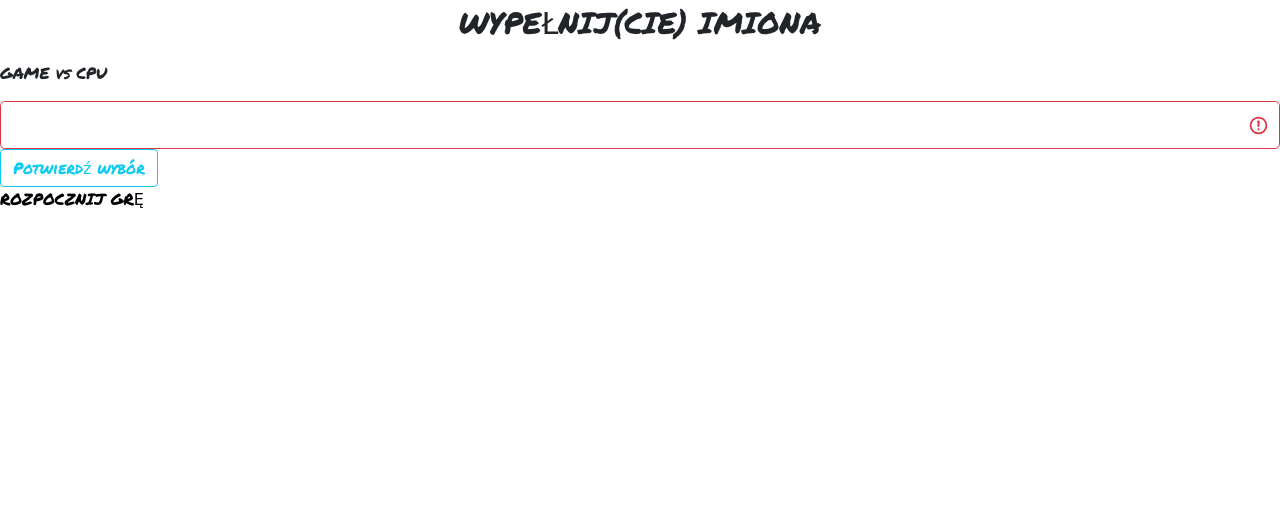
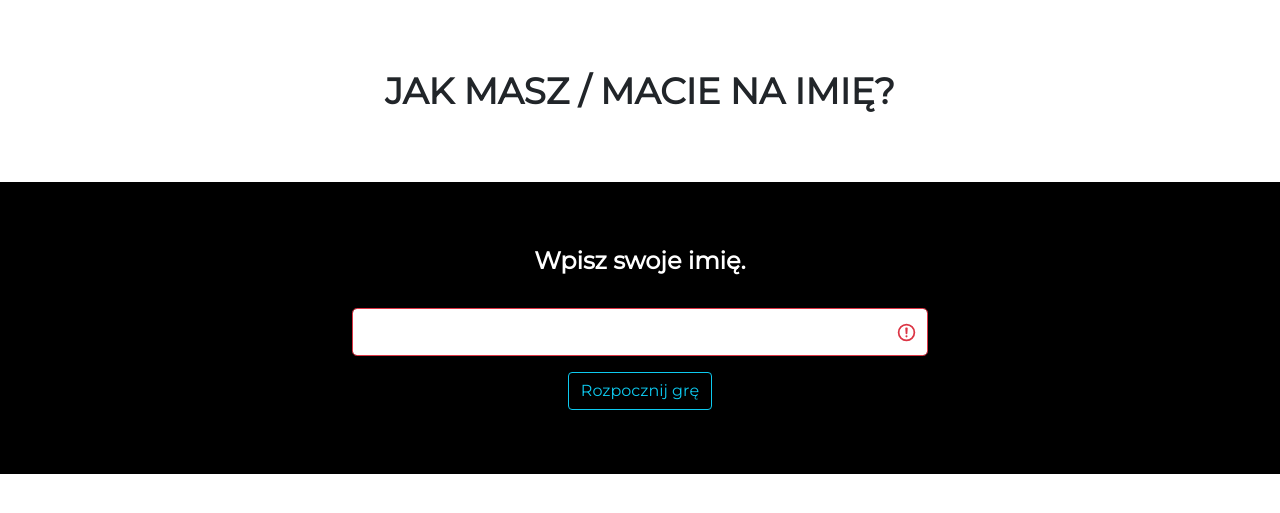
Before and after one commit to Agnieszka1996/IG_projekt, a Flask app: page /formularz/cpu in a window 1280 px wide. Shown: the top 513 px of the page. Run offline with Flask 2, Linux system fonts and the light colour scheme; some libraries are stand-ins or nearby versions.

Commit message:
prawie prawie gotowe

```diff
--- a/app.py
+++ b/app.py
@@ -1,6 +1,7 @@
 from flask import Flask, render_template, request, redirect, url_for, flash
 from form import *
-from game import Game, Player
+from game import *
+# from game import Game, Player
 from collections import OrderedDict
 
 app = Flask(__name__)
@@ -128,7 +129,8 @@ def wyloz_karte(tryb_gry, karta):
     global gra
     print(gra.turn)
     if karta not in gra.gracze[gra.turn].karty_gracza:
-        flash(f"{gra.imiona_graczy[gra.turn]}, W Twoich kartach nie ma takiej sylaby i musiales dobrac karte za to!")
+        flash('W Twoich kartach nie ma takiej sylaby i musiales dobrac karte za to!')
+        # flash(f'{gra.imiona_graczy[gra.turn]}, w Twoich kartach nie ma takiej sylaby – za karę dobierasz kartę!')
     try:
         gra.ruch_gracza(karta)
         gra.czy_zakonczyc_gre()
@@ -175,7 +177,7 @@ def zakoncz_gre():
 
 if __name__ == "__main__":
     app.debug =True
-    app.run(host="0.0.0.0", port=5000, debug=True)
+    app.run(host="0.0.0.0", port=5121, debug=True)
 
 
 
--- a/form.py
+++ b/form.py
@@ -12,11 +12,11 @@ class WybierzKarte(FlaskForm):
 class ImieGracza(FlaskForm):
     """ nadanie imion graczowi """
     gracz = StringField("Karta")
-    potwierdz_vs_cpu = SubmitField("Potwierdź wybór")
+    potwierdz_vs_cpu = SubmitField("Rozpocznij grę")
 
 
 class ImionaGraczy(FlaskForm):
     """nadanie imion gracza"""
     gracz_1 = StringField("Karta")
     gracz_2 = StringField("Karta")
-    potwierdz_vs_gracz = SubmitField("Potwierdź wybór")
+    potwierdz_vs_gracz = SubmitField("Rozpocznij grę")
--- a/static/style.css
+++ b/static/style.css
@@ -1,5 +1,5 @@
 body {
-    font-family: 'Permanent Marker', cursive;
+    font-family: 'Montserrat', sans-serif;
 }
 .sylaby_napis {
     text-align: center;
@@ -142,9 +169,12 @@ a, a:hover, a:active, a:visited {
     font-family: 'Montserrat', sans-serif;
 }
 .formularz_naglowek {
-    font-size: 30px;
+    font-size: 36px;
     text-align: center;
     text-transform: uppercase;
+    font-family: 'Montserrat', sans-serif;
+    margin: 4rem auto;
+    font-weight: bold;
 }
 .div p {
     font-size: 24px;
@@ -167,19 +197,41 @@ a, a:hover, a:active, a:visited {
     font-family: 'Montserrat', sans-serif;
 }
 .wygrany_chmura {
-    background-image: url("./assets/bum.png");
+    background-image: url(./assets/bum.png);
     background-repeat: no-repeat;
     background-size: contain;
     padding: 20px;
-    margin: 5rem auto;
+    margin: auto;
+    height: 600px;
+    background-position-x: center;
 }
-.wygrany_napis {
-    font-size: 50px;
+.wyniki {
+font-size: 20px;
+    line-height: 17px;
+    color: white;
+    text-align: center;
+    font-family: 'Montserrat', sans-serif;
+    font-weight: bold;
+    position: relative;
+    top: 45%;
+    right: -50%;
+    transform: translate(-50%,-50%);
+    z-index: 2;
+}
+.form {
+    font-family: 'Montserrat', sans-serif;
+    font-size: 24px;
+    line-height: 30px;
+    font-weight: bold;
+    background-color: black;
+    padding: 4rem;
     color: white;
     text-align: center;
 }
-.przegrany_napis {
-    font-size: 40px;
-    color: black;
-    text-align: center;
+.form-control {
+    width: 50% !important;
+    margin: 1rem auto;
 }
+fieldset.form-group {
+    margin: auto;
+}
--- a/templates/formularz.html
+++ b/templates/formularz.html
@@ -16,10 +16,10 @@
 <body>
 
 
-<p class="formularz_naglowek">Wypełnij(cie) imiona</p>
+<p class="formularz_naglowek">JAK MASZ / MACIE NA IMIĘ?</p>
 
 {% if tryb_gry == 'cpu' %}
-<div class="form"><p>GAME vs CPU</p>
+<div class="form"><p>Wpisz swoje imię.</p>
     <form method="POST" action="">
         {{ form_cpu.hidden_tag() }}
         <fieldset class="form-group">
@@ -36,7 +36,7 @@
 {%  endif %}
 
 {% if tryb_gry == 'gracze' %}
-<div class="form"><p>GAME for 2 players</p>
+<div class="form"><p>Wpiszcie swoje imiona.</p>
     <form method="POST" action="">
         {{ form_gracze.hidden_tag() }}
         <fieldset class="form-group">
@@ -55,8 +55,6 @@
 </div>
 {%  endif %}
 
-<div><a href="gra">ROZPOCZNIJ GRĘ</a></div>
-
 <script src="https://cdnjs.cloudflare.com/ajax/libs/socket.io/3.1.0/socket.io.js"
         integrity="sha512-+l9L4lMTFNy3dEglQpprf7jQBhQsQ3/WvOnjaN/+/L4i0jOstgScV0q2TjfvRF4V+ZePMDuZYIQtg5T4MKr+MQ=="
         crossorigin="anonymous"></script>
```
Also changed, not shown: other parts of static/style.css (+32 -5 lines), game.py (+9 -9 lines), slownik_new.py (+1 -1 lines), templates/gra.html (+20 -20 lines), templates/koniec_gry.html (+6 -14 lines).
